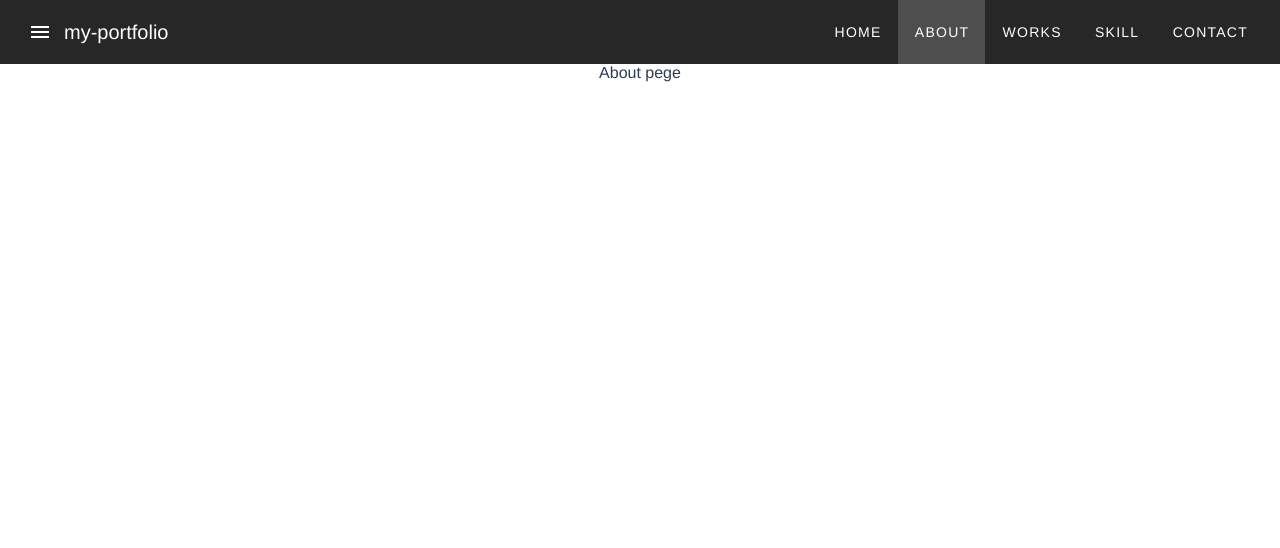
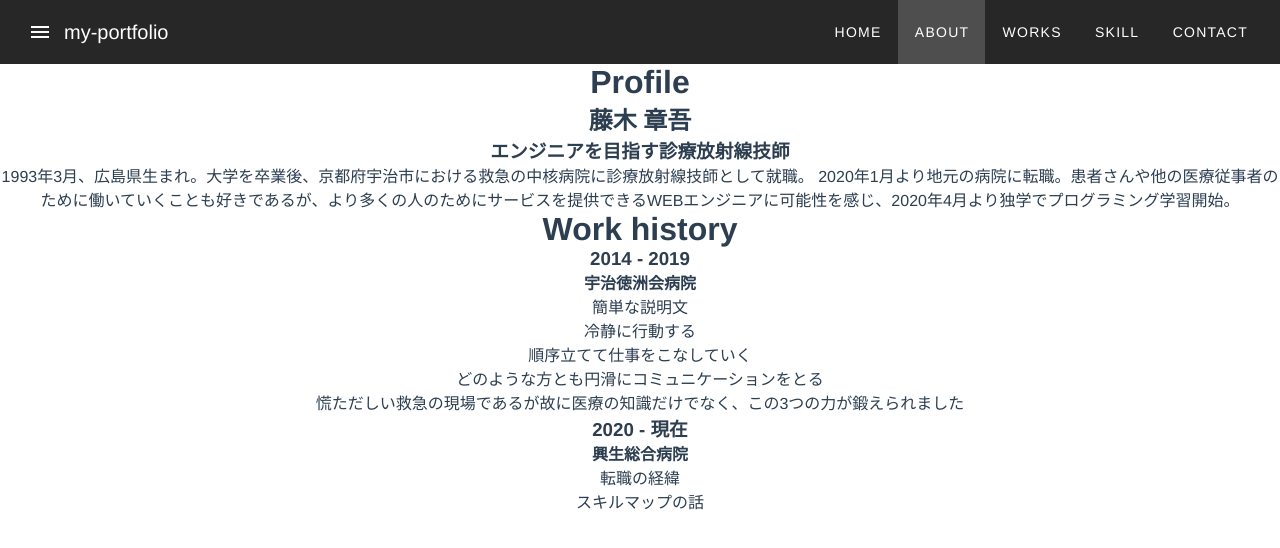
Before and after one commit to fuuuuj1/spa-portfolio, a Vue app in the folder portfolio/: page /about in a window 1280 px wide. Shown: the top 548 px of the page. Built offline with nearby package versions, Linux system fonts and the light colour scheme.

Commit message:
カルーセルのスタイル編集

```diff
--- a/portfolio/src/App.vue
+++ b/portfolio/src/App.vue
@@ -103,12 +103,12 @@ export default {
                 link:'/about#profile',
               },
               {
+                name:'favorites',
+                link:'/about#favorites',
+              },
+              {
                 name:'Work history',
                 link:'/about#history',
-              },
-              {
-                name:'hobby',
-                link:'/about#hobby',
               },
               {
                 name:'next step',
--- a/portfolio/src/components/about.vue
+++ b/portfolio/src/components/about.vue
@@ -1,8 +1,76 @@
 <template>
-  <p>About pege</p>
+  <div class="about-me">
+
+    <div id="profile">
+      <h1>Profile</h1>
+      <div class="profile-photo"></div>
+      <div class="profile-title">
+        <h2>藤木 章吾</h2>
+        <h3>エンジニアを目指す診療放射線技師</h3>
+      </div>
+      <div class="profile-text">
+        <p>1993年3月、広島県生まれ。大学を卒業後、京都府宇治市における救急の中核病院に診療放射線技師として就職。
+          2020年1月より地元の病院に転職。患者さんや他の医療従事者のために働いていくことも好きであるが、より多くの人のためにサービスを提供できるWEBエンジニアに可能性を感じ、2020年4月より独学でプログラミング学習開始。
+        </p>
+      </div>
+    </div>
+
+    <div id="favorite">
+      <!-- ランダムに画像を配置するfanctionの実装 画像は6枚ほど？ toolchipの設定 -->
+    </div>
+
+    <div id="history">
+      <h1>Work history</h1>
+
+      <div class="first-work">
+
+        <div class="first-work-title">
+          <h3>2014 - 2019</h3>
+          <h4>宇治徳洲会病院</h4>
+        </div>
+
+        <div class="first-work-text">
+          <p>簡単な説明文</p>
+            <ul>
+              <li>冷静に行動する</li>
+              <li>順序立てて仕事をこなしていく</li>
+              <li>どのような方とも円滑にコミュニケーションをとる</li>
+            </ul>
+          <p>慌ただしい救急の現場であるが故に医療の知識だけでなく、この3つの力が鍛えられました</p>
+        </div>
+
+        <div class="first-work-image"></div>
+
+      </div>
+
+      <div class="second-work">
+
+        <div class="second-work-image"></div>
+
+        <div class="second-work-title">
+          <h3>2020 - 現在</h3>
+          <h4>興生総合病院</h4>
+        </div>
+
+        <div class="second-work-text">
+          <p>転職の経緯</p>
+          <p>スキルマップの話</p>
+        </div>
+
+      </div>
+
+    </div>
+
+    <div id="belief">
+      <!-- card viewで表現 3つ配置する -->
+    </div>
+
+    <div id="next">
+      <!-- 今後学んでいくこと、将来目指す人物象の宣言 -->
+    </div>
 
 
-
+  </div>
 </template>
 
 <script>
--- a/portfolio/src/views/Home.vue
+++ b/portfolio/src/views/Home.vue
@@ -6,6 +6,7 @@
     :show-arrows="false"
     :hide-delimiter-background="true"
     :height="450"
+    :class="`rounded-b-xl`"
     >
       <v-carousel-item
         v-for="(item,i) in items"
@@ -16,9 +17,9 @@
     </div>
 
     <div class="declaration">
-      <h2>現在  WEBエンジニアになるため転職活動中！</h2>
+      <h1>WEBエンジニアになるため転職活動中！</h1>
       <p>関西でバックエンドエンジニア志望</p>
-      <p>希望年収350万</p>
+      <p>独学でPHP,Laravel,Vue,Dockerを学習しました Gitを使用しての共同開発経験あり</p>
     </div>
 
   </div>
@@ -54,8 +55,18 @@ export default {
   height: 60%;
   border-radius: 0% 0% 50% 50% / 0% 0% 50% 50% !important;
 }
-.v-craousel {
+.v-carousel {
   border-radius: 0% 0% 50% 50% / 0% 0% 20% 20% !important;
+}
+.declaration {
+  margin: 60px auto 30px;
+}
+.declaration h1 {
+  color: red;
+  margin: 30px auto;
+}
+.declaration p {
+  font-weight: bold;
 }
 
 </style>
```
Also changed, not shown: portfolio/src/components/ImageView.vue (added, +9 -0 lines).
